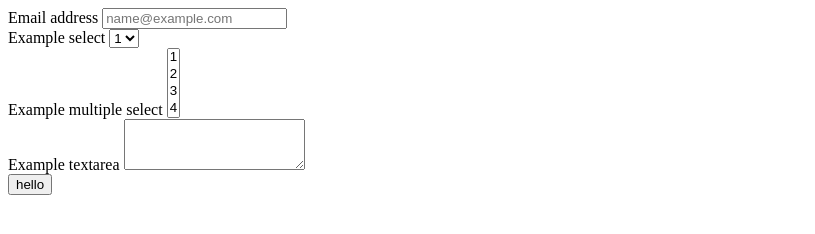
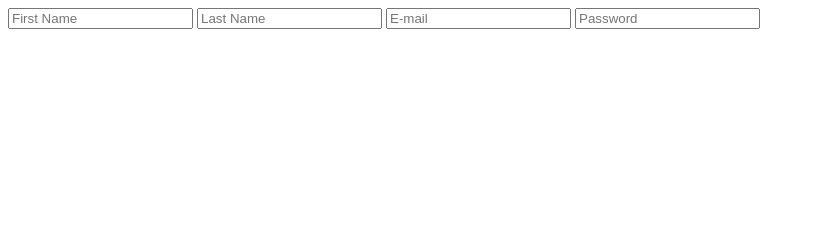
Before and after one commit to dhavalpatel11111/first_try, a plain HTML site: page signup.html in a window 1280 px wide. Shown: the whole page, without its empty margins (0-815 px from the left). Drawn offline with Linux system fonts and the light colour scheme.

Commit message:
Form Update

```diff
--- a/signup.html
+++ b/signup.html
@@ -7,35 +7,11 @@
 </head>
 <body>
     <form>
-        <div>
-          <label for="exampleFormControlInput1">Email address</label>
-          <input type="email"  id="exampleFormControlInput1" placeholder="name@example.com">
-        </div>
-        <div >
-          <label for="exampleFormControlSelect1">Example select</label>
-          <select  id="exampleFormControlSelect1">
-            <option>1</option>
-            <option>2</option>
-            <option>3</option>
-            <option>4</option>
-            <option>5</option>
-          </select>
-        </div>
-        <div >
-          <label for="exampleFormControlSelect2">Example multiple select</label>
-          <select multiple ="form-control" id="exampleFormControlSelect2">
-            <option>1</option>
-            <option>2</option>
-            <option>3</option>
-            <option>4</option>
-            <option>5</option>
-          </select>
-        </div>
-        <div >
-          <label for="exampleFormControlTextarea1">Example textarea</label>
-          <textarea  id="exampleFormControlTextarea1" rows="3"></textarea>
-        </div>
-        <input type="button" value="hello">
+       <input type="text" placeholder="First Name" name="fname">
+       <input type="text" placeholder="Last Name" name="lname">
+       <input type="email" placeholder="E-mail" name="email">
+       <input type="password" placeholder="Password" name="password">
+
       </form>
 </body>
 </html>
```
